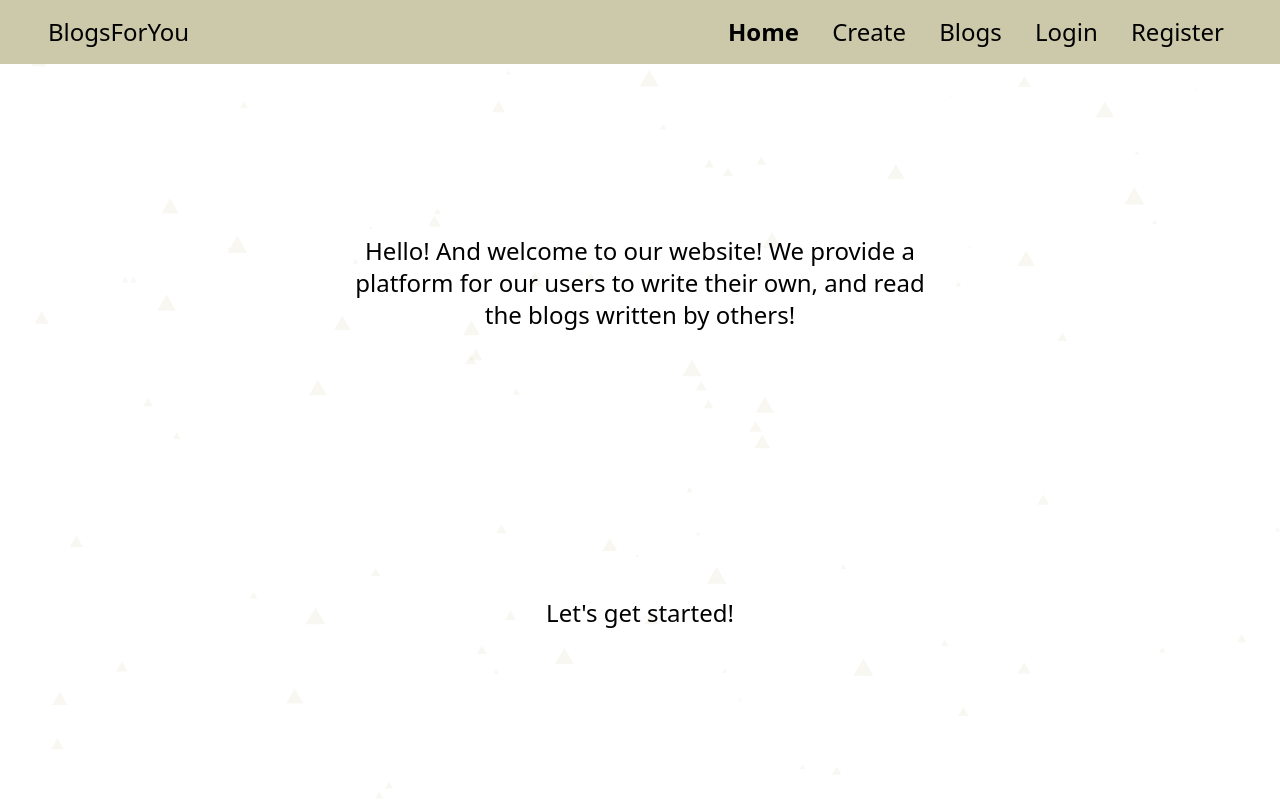
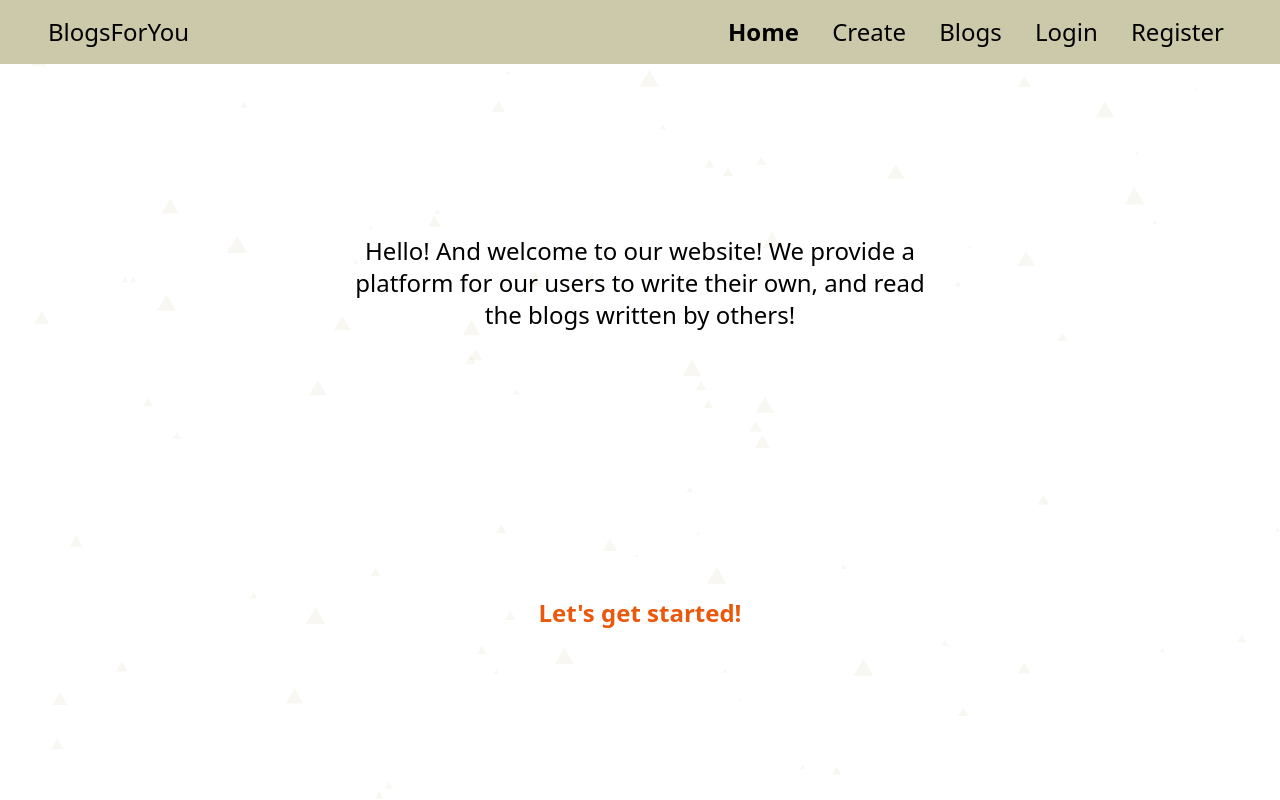
Before and after one commit to alimoid14/BlogsForYou-frontend, a Next.js app: page / in a window 1280 px wide. Built offline with nearby package versions, Linux system fonts and the light colour scheme.

Commit message:
Border and colors

```diff
--- a/app/blogs/page.tsx
+++ b/app/blogs/page.tsx
@@ -62,7 +62,7 @@ export default function RenderBlogs() {
           {blogList?.map((blog) => (
             <div
               key={blog._id}
-              className="md:w-2/5 h-[350px] overflow-y-scroll"
+              className=" border-2 md:p-2 mb-12 md:w-2/5 h-[350px] overflow-y-scroll"
             >
               <Blog blog={blog} />
             </div>
--- a/app/layout.tsx
+++ b/app/layout.tsx
@@ -20,7 +20,7 @@ export default function RootLayout({
       <body
         className={
           (inter.className,
-          "overflow-x-hidden bg-white dark:bg-black dark:text-white text-black")
+          "overflow-x-hidden bg-white dark:bg-black text-black dark:text-white")
         }
       >
         <Navbar />
--- a/app/page.tsx
+++ b/app/page.tsx
@@ -10,7 +10,7 @@ export default function Home() {
           Hello! And welcome to our website! We provide a platform for our users
           to write their own, and read the blogs written by others!
         </p>
-        <button className="rounded-2xl px-2 self-center mt-auto text-black dark:text-white">
+        <button className="rounded-2xl px-2 self-center mt-auto text-orange-600 font-bold">
           <a href="/create">Let&apos;s get started!</a>
         </button>
       </div>
```
